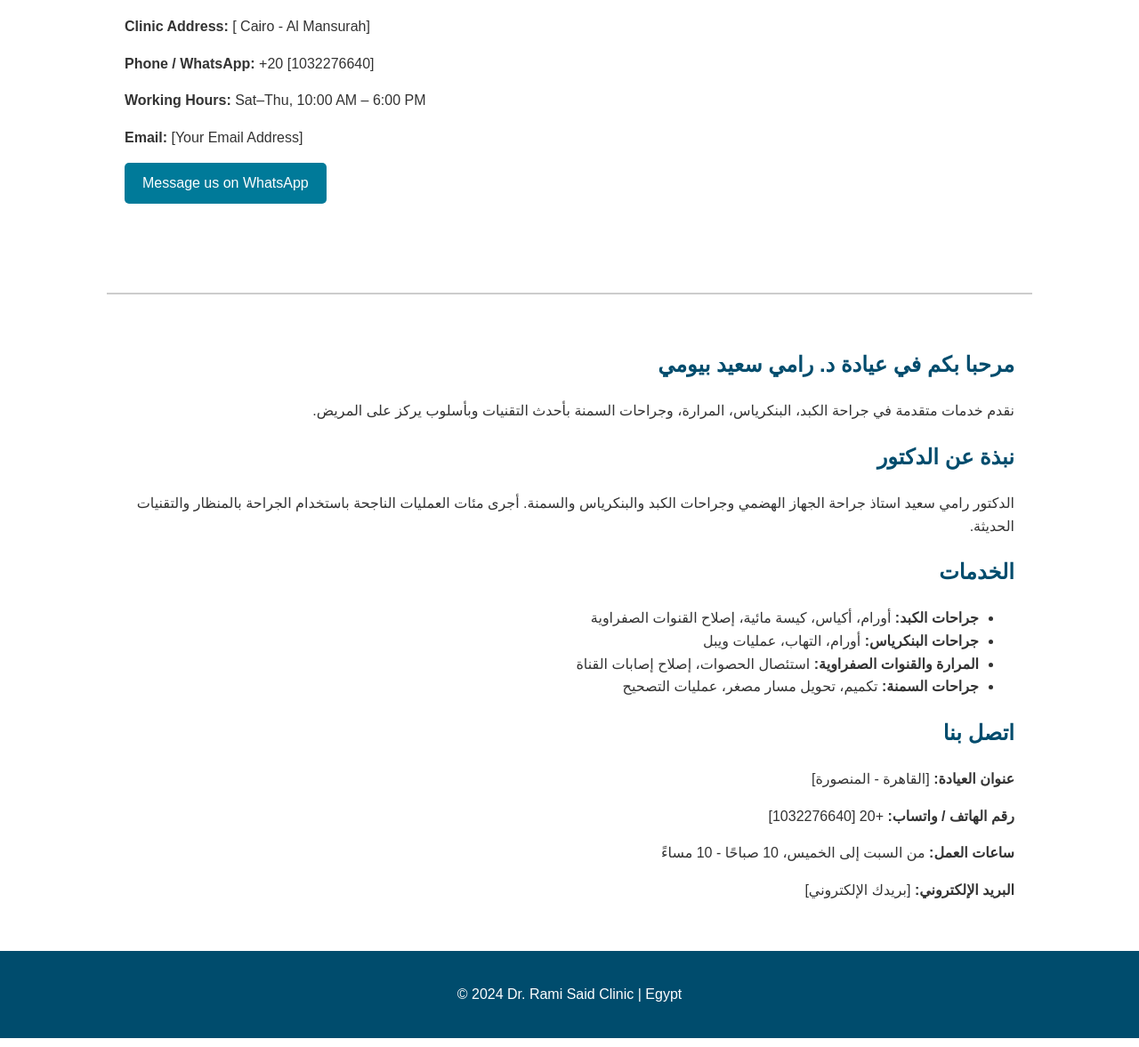
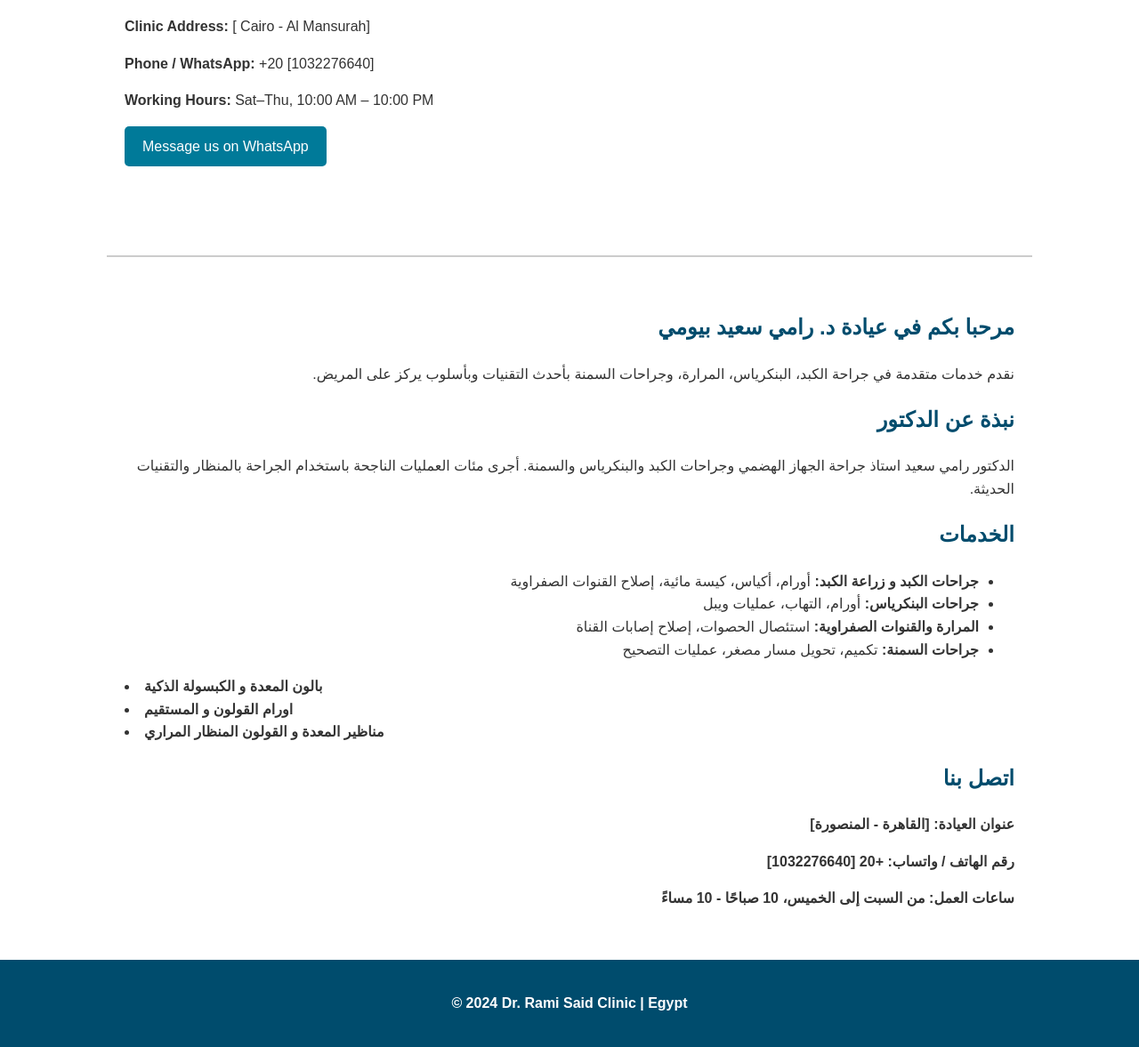
Before and after one commit to RamiSaeedClinic/RamiSaeed-Clinic, a plain HTML site: page index.html in a window 1280 px wide. Shown: the part 1101-2278 px from the top of the page at 89% size. Drawn offline with Linux system fonts and the light colour scheme.

Commit message:
Update index.html

```diff
--- a/index.html
+++ b/index.html
@@ -23,7 +23,7 @@
 <body>
   <header>
     <h1>Dr. Rami Said</h1>
-    <p>Consultant of Digestive, Hepatobiliary & Bariatric Surgery</p>
+    <p>Associate professor & Consultant of Digestive, Hepatobiliary & Bariatric Surgery</p>
   </header>
 
   <nav>
@@ -64,8 +64,7 @@
     <h2>Contact Us</h2>
     <p><strong>Clinic Address:</strong> [ Cairo - Al Mansurah]</p>
     <p><strong>Phone / WhatsApp:</strong> +20 [1032276640]</p>
-    <p><strong>Working Hours:</strong> Sat–Thu, 10:00 AM – 6:00 PM</p>
-    <p><strong>Email:</strong> [Your Email Address]</p>
+    <p><strong>Working Hours:</strong> Sat–Thu, 10:00 AM – 10:00 PM</p>
     <a class="btn" href="https://wa.me/20[1032276640]" target="_blank">Message us on WhatsApp</a>
   </section>
 
@@ -82,16 +81,18 @@
 
     <h2 style="text-align:right; direction:rtl;">الخدمات</h2>
     <ul style="text-align:right; direction:rtl;">
-      <li><strong>جراحات الكبد:</strong> أورام، أكياس، كيسة مائية، إصلاح القنوات الصفراوية</li>
+      <li><strong>جراحات الكبد و زراعة الكبد:</strong> أورام، أكياس، كيسة مائية، إصلاح القنوات الصفراوية</li>
       <li><strong>جراحات البنكرياس:</strong> أورام، التهاب، عمليات ويبل</li>
       <li><strong>المرارة والقنوات الصفراوية:</strong> استئصال الحصوات، إصلاح إصابات القناة</li>
       <li><strong>جراحات السمنة:</strong> تكميم، تحويل مسار مصغر، عمليات التصحيح</li> </ul>
+      <li><strong>بالون المعدة و الكبسولة الذكية </li> </ul>
+      <li><strong>اورام القولون و المستقيم</li> </ul>
+      <li><strong>مناظير المعدة و القولون المنظار المراري</li> </ul>
 
     <h2 style="text-align:right; direction:rtl;">اتصل بنا</h2>
     <p style="text-align:right; direction:rtl;"><strong>عنوان العيادة:</strong> [القاهرة - المنصورة]</p>
     <p style="text-align:right; direction:rtl;"><strong>رقم الهاتف / واتساب:</strong> +20 [1032276640]</p>
     <p style="text-align:right; direction:rtl;"><strong>ساعات العمل:</strong> من السبت إلى الخميس، 10 صباحًا - 10 مساءً</p>
-    <p style="text-align:right; direction:rtl;"><strong>البريد الإلكتروني:</strong> [بريدك الإلكتروني]</p>
   </section>
 
   <footer>
```
